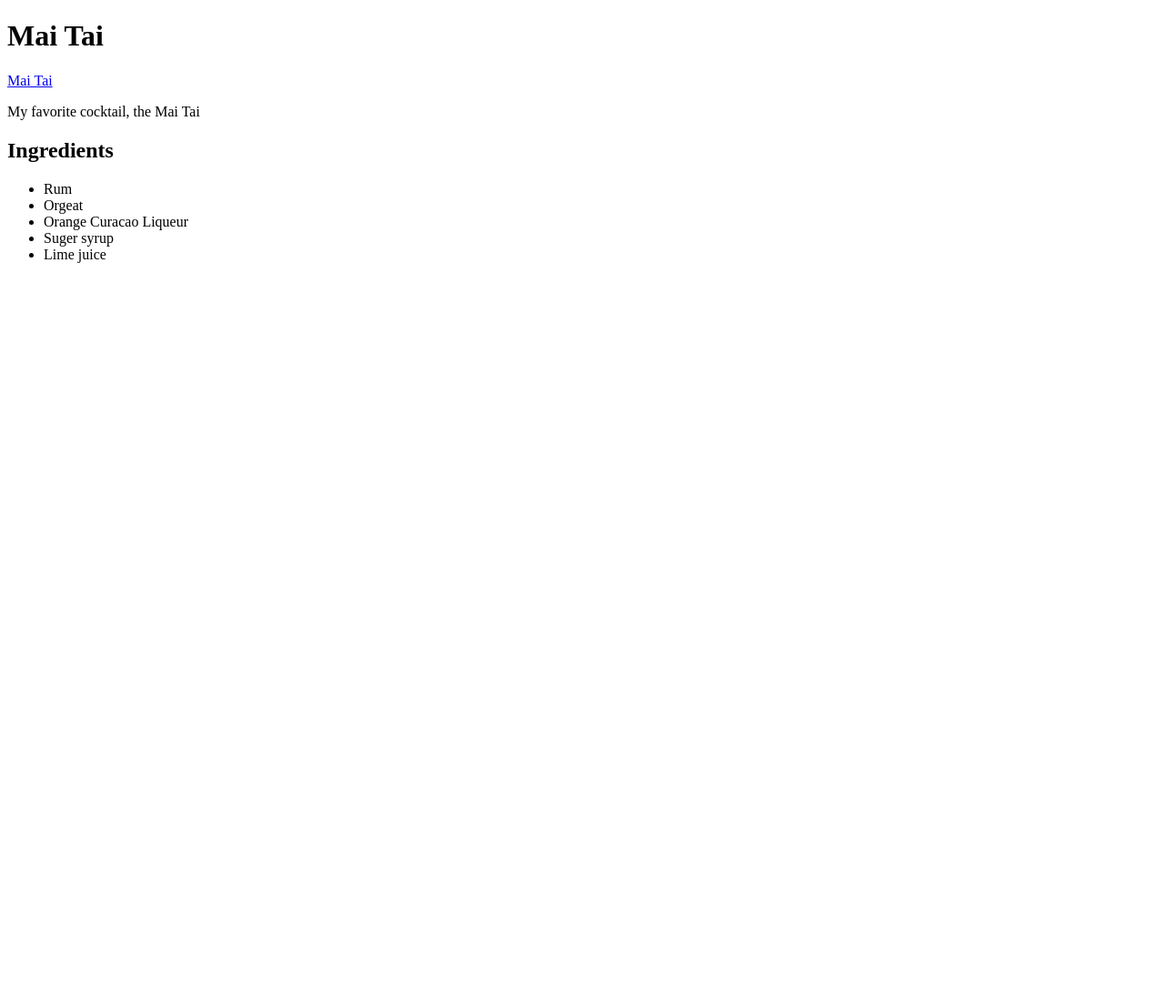
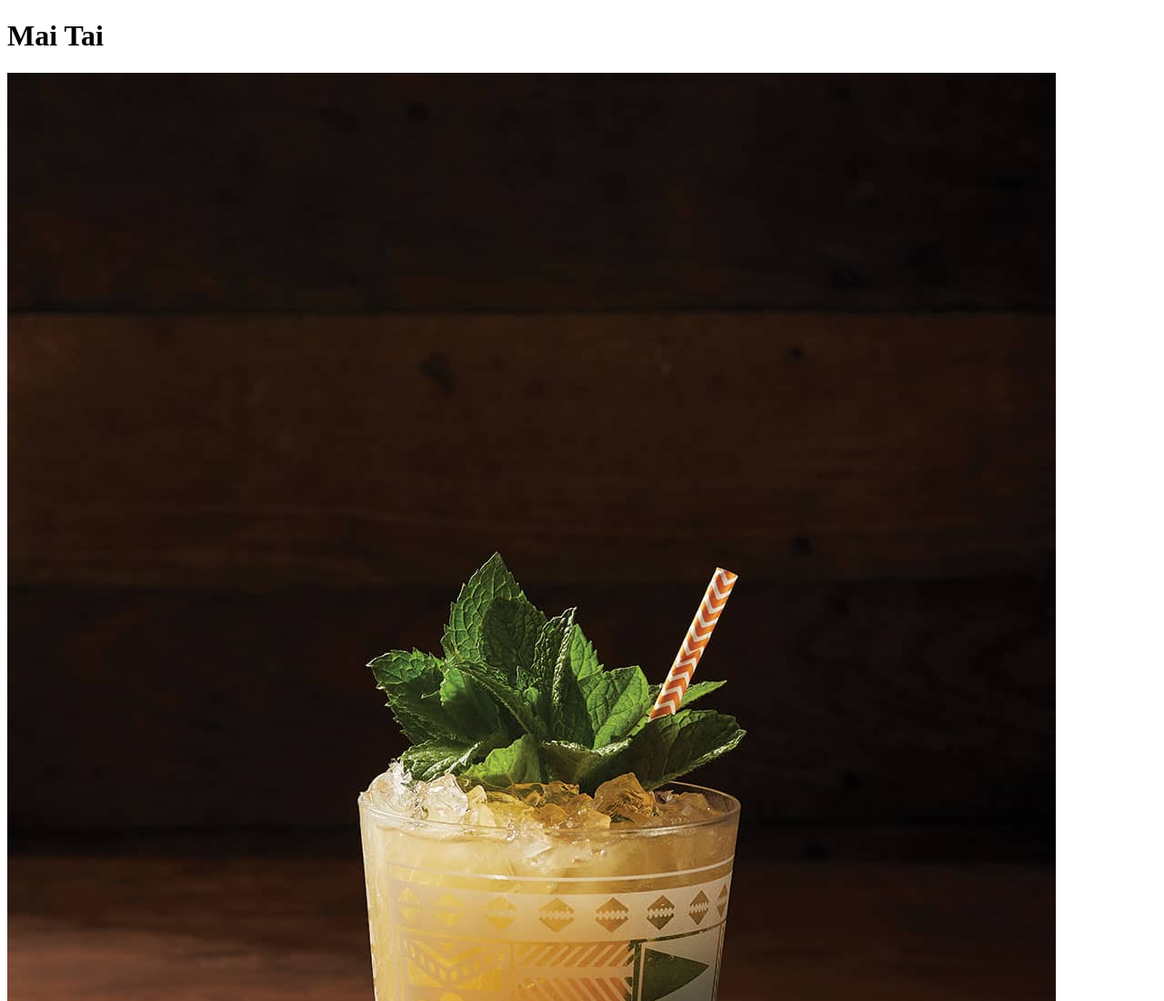
Before and after one commit to unscripted11/odin-recipes, a plain HTML site: page recipes/maitai.html in a window 1280 px wide. Shown: the top 1100 px of the page at 91% size. Before the commit the page ends 800 px from the top, so only its background shows below. Drawn offline with Linux system fonts and the light colour scheme.

Commit message:
change maitai.jpg image link to image link from hyperlink

```diff
--- a/recipes/maitai.html
+++ b/recipes/maitai.html
@@ -5,7 +5,7 @@
     </head>
     <Body>
         <h1>Mai Tai</h1>
-        <a href="recipes/maitaipic.jpg">Mai Tai</a>
+        <img src="../images/maitaipic.jpg">
             <p>My favorite cocktail, the Mai Tai</p>
         <h2>Ingredients</h2>
         <ul>
```
